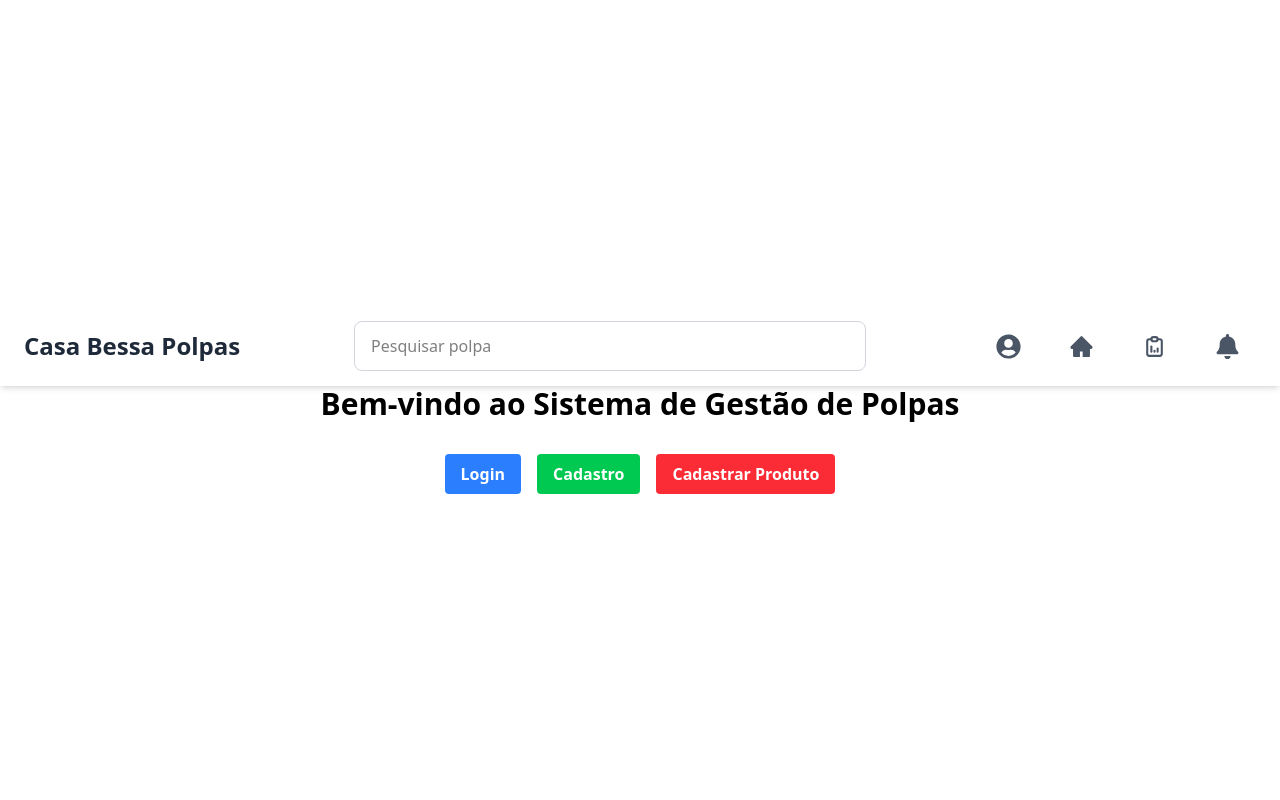
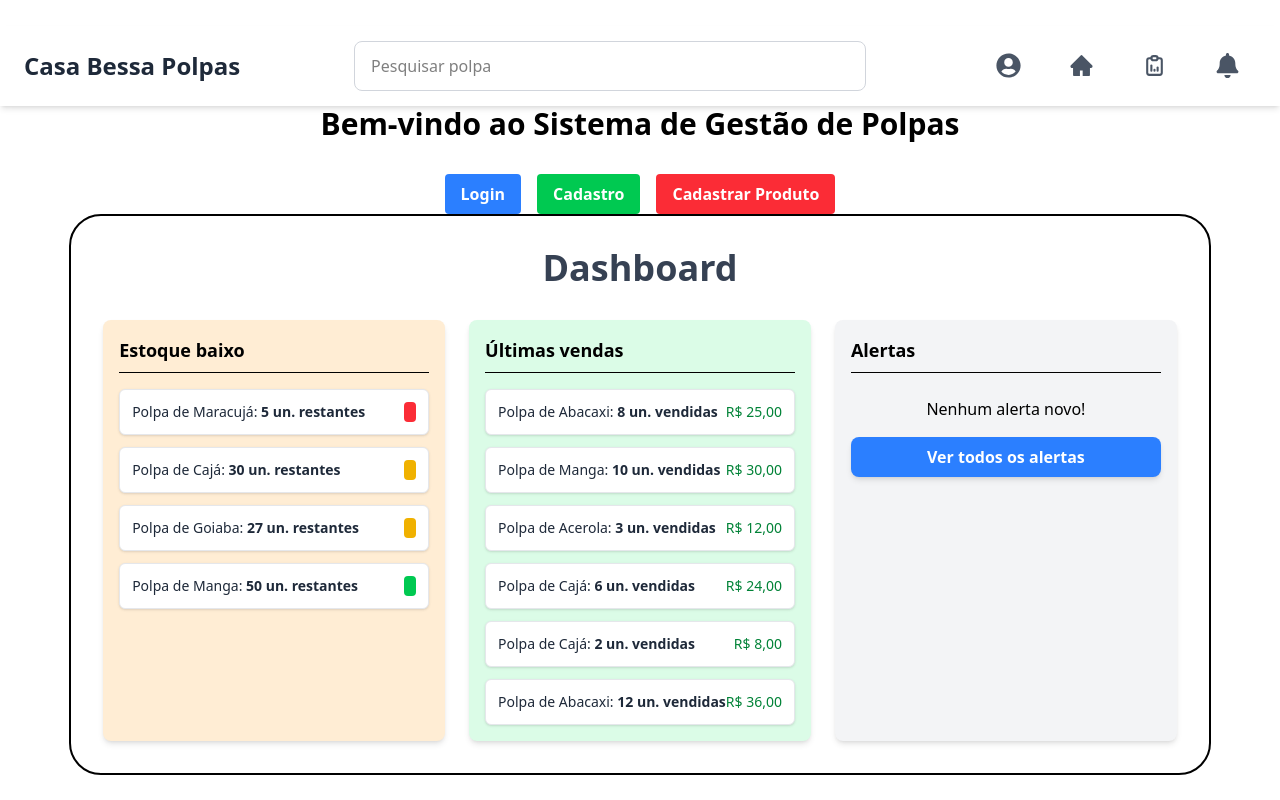
Before and after one commit to danielprogram08/Sistema-Gestao-de-Polpas, a React (Vite) app in the folder FRONT/front-poupas/: page / in a window 1280 px wide. Shown: the top 800 px of the page. Built offline with nearby package versions, Linux system fonts and the light colour scheme.

Commit message:
feat: Adiciona componente Dashboard e CardContainer após merge

```diff
--- a/FRONT/front-poupas/src/App.jsx
+++ b/FRONT/front-poupas/src/App.jsx
@@ -1,5 +1,6 @@
 import { Link } from 'react-router-dom';
 import Header from './components/Header';
+import Dashboard from './components/Dashboard';
 
 function App() {
   return (
@@ -17,6 +18,9 @@ function App() {
           Cadastrar Produto
         </Link>
       </div>
+      <div>
+        <Dashboard />
+      </div>
     </div>
   );
 }
--- /dev/null
+++ b/FRONT/front-poupas/src/components/CardContainer/index.jsx
@@ -0,0 +1,49 @@
+import React from 'react';
+import CardListItem from '../CardListItem';
+import Button from '../Button';
+
+export default function CardContainer({title, data, variant}) {
+
+    const bgColor = variant === 'low-stock' ? 'bg-orange-100' :
+                    variant === 'sales' ? 'bg-green-100' : 'bg-gray-100';
+
+    const itemType = (variant === 'low-stock') ? 'stock' :
+                     (variant === 'sales') ? 'sales' :
+                     null;
+
+    return (
+        <div className={`p-4 rounded-lg shadow-md ${bgColor}`}>
+
+            {/* Cabeçalho do Cartão */}
+            <div className="flex justify-between items-center mb-4 pb-2 border-b ">
+                <h2 className="text-lg font-semibold">{title}</h2>
+            </div>
+
+            {/* Conteúdo do Cartão */}
+            <div className="space-y-3">
+
+                {/* Renderiza os itens APENAS se não for o cartão de alertas
+                  e se a variante for reconhecida ('stock' ou 'sales').
+                */}
+                {itemType && data && data.map((item, index) => (
+                    <CardListItem
+                        key={index}
+                        item={item}
+                        // PASSA A STRING CORRETA: 'stock' ou 'sales'
+                        variant={itemType}
+                    />
+                ))}
+
+                {/* Se for o cartão de Alertas, adicione a lógica de alerta */}
+                {variant === 'alerts' && (
+                    <div className="text-center mt-6">
+                        <p className="mb-4">Nenhum alerta novo!</p>
+                        <Button className="w-full">
+                            Ver todos os alertas
+                        </Button>
+                    </div>
+                )}
+            </div>
+        </div>
+    );
+}
--- /dev/null
+++ b/FRONT/front-poupas/src/components/CardListItem/index.jsx
@@ -0,0 +1,50 @@
+import React from 'react';
+
+const STATUS_COLORS = {
+    low: 'bg-red-500',
+    medium: 'bg-yellow-500',
+    high: 'bg-green-500',
+};
+
+export default function CardListItem({ item, variant }) {
+
+    const baseClasses = "flex justify-between items-center p-3 rounded-md bg-white border border-gray-200 shadow-sm";
+
+    if (variant === 'stock') {
+        const statusColor = STATUS_COLORS[item.status] || 'bg-gray-400';
+
+        return (
+            <div className={baseClasses}>
+                {/* Informação do Produto e Quantidade */}
+                <div className="text-sm text-gray-800">
+                    {item.name}: <span className="font-semibold">{item.units} un. restantes</span>
+                </div>
+                <div className={`w-3 h-5 rounded-sm ${statusColor}`} title={`Status: ${item.status}`}>
+                    {/* Barra de Status Visual */}
+                </div>
+            </div>
+        )
+    }
+
+    if (variant === 'sales') {
+        const priceFormatted = new Intl.NumberFormat('pt-BR', {
+            style: 'currency',
+            currency: 'BRL',
+        }).format(item.price);
+
+        return (
+            <div className={baseClasses}>
+                {/* Informação do Produto e Vendas */}
+                <div className="text-sm text-gray-800">
+                    {item.name}: <span className="font-semibold">{item.sales} un. vendidas</span>
+                </div>
+
+                {/* Valor da Venda */}
+                <div className="text-sm font-medium text-green-700">
+                    {priceFormatted}
+                </div>
+            </div>
+        );
+    }
+    return <div className="p-3 text-red-500">Erro: Variante não reconhecida.</div>;
+}
--- a/FRONT/front-poupas/src/components/Dashboard/index.jsx
+++ b/FRONT/front-poupas/src/components/Dashboard/index.jsx
@@ -1,10 +1,68 @@
-import { Link } from 'react-router-dom';
-// Importe Header se ele for usado aqui, mas o ideal é que ele fique no App.jsx
+import React from 'react';
+import CardContainer from '../CardContainer'; // Importa o container do cartão
+
+// ----------------------------------------------------------------------
+// DADOS DE TESTE (MOCK DATA)
+// ----------------------------------------------------------------------
+
+const lowStockData = [
+    { name: "Polpa de Maracujá", units: 5, status: 'low' },
+    { name: "Polpa de Cajá", units: 30, status: 'medium' },
+    { name: "Polpa de Goiaba", units: 27, status: 'medium' },
+    { name: "Polpa de Manga", units: 50, status: 'high' },
+];
+
+const salesData = [
+    { name: "Polpa de Abacaxi", sales: 8, price: 25.00 },
+    { name: "Polpa de Manga", sales: 10, price: 30.00 },
+    { name: "Polpa de Acerola", sales: 3, price: 12.00 },
+    { name: "Polpa de Cajá", sales: 6, price: 24.00 },
+    { name: "Polpa de Cajá", sales: 2, price: 8.00 },
+    { name: "Polpa de Abacaxi", sales: 12, price: 36.00 },
+];
+
+const alertsData = [
+    // O cartão de alertas é especial e renderiza conteúdo fixo.
+];
+
+
+// ----------------------------------------------------------------------
+// COMPONENTE PRINCIPAL (DASHBOARD)
+// ----------------------------------------------------------------------
 
 export default function Dashboard() {
-  return (
-    <div>
+    return (
+        <main className="p-8 w-full max-w-7xl mx-auto border-2 rounded-4xl bg-white">
+            <h1 className="text-4xl font-bold mb-8 text-center text-gray-700">Dashboard</h1>
 
-    </div>
-  );
+            {/* GRID PRINCIPAL: Layout de 3 colunas */}
+            {/* gap-6 define o espaço entre as colunas */}
+            <div className="grid grid-cols-1 md:grid-cols-3 gap-6">
+
+                {/* 1. ESTOQUE BAIXO (Esquerda) */}
+                <CardContainer
+                    title="Estoque baixo"
+                    data={lowStockData}
+                    variant="low-stock"
+                    itemVariant="stock" // Diz ao CardListItem para usar a lógica de estoque
+                />
+
+                {/* 2. ÚLTIMAS VENDAS (Centro) */}
+                <CardContainer
+                    title="Últimas vendas"
+                    data={salesData}
+                    variant="sales"
+                    itemVariant="sales" // Diz ao CardListItem para usar a lógica de vendas
+                />
+
+                {/* 3. ALERTAS (Direita) */}
+                <CardContainer
+                    title="Alertas"
+                    data={alertsData} // Passamos o array, mas o cartão renderiza o alerta fixo
+                    variant="alerts"
+                    // Não precisamos de itemVariant, pois o CardContainer lida com a lógica de alertas
+                />
+            </div>
+        </main>
+    );
 }
```
